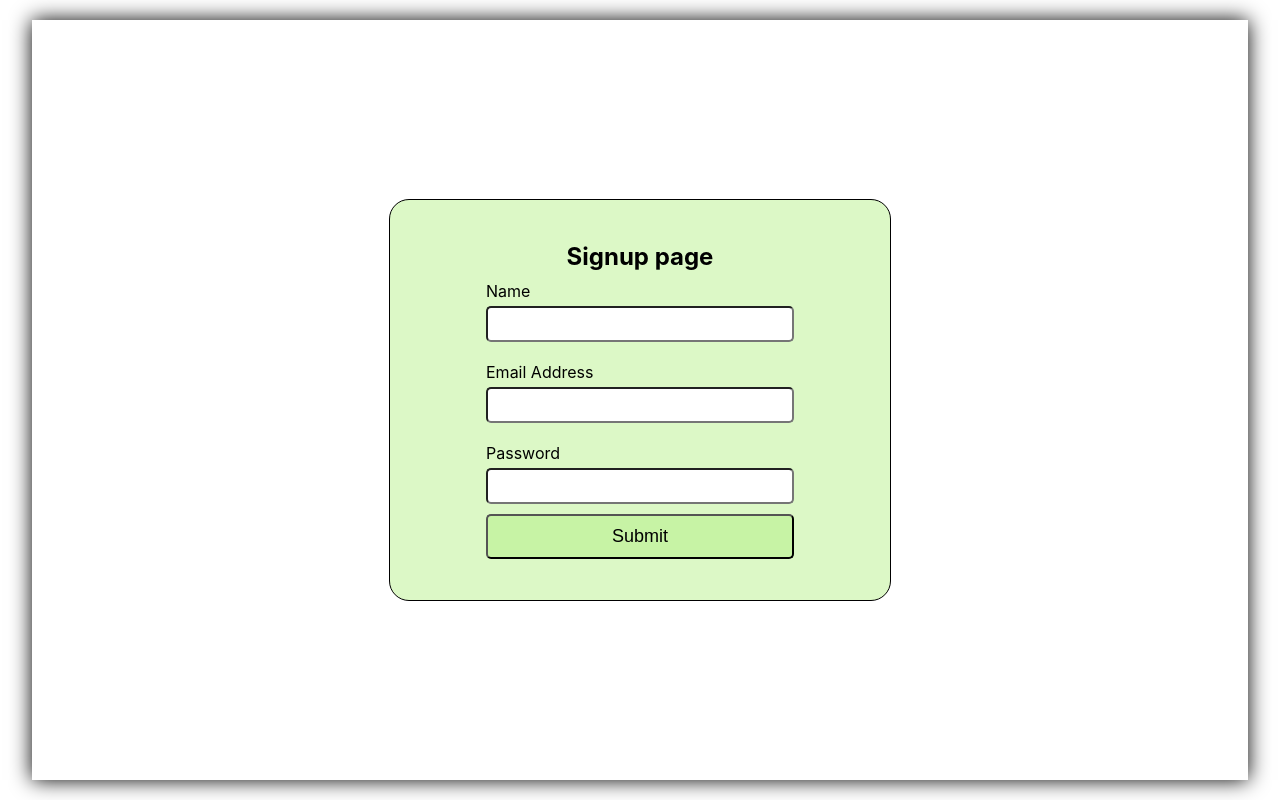
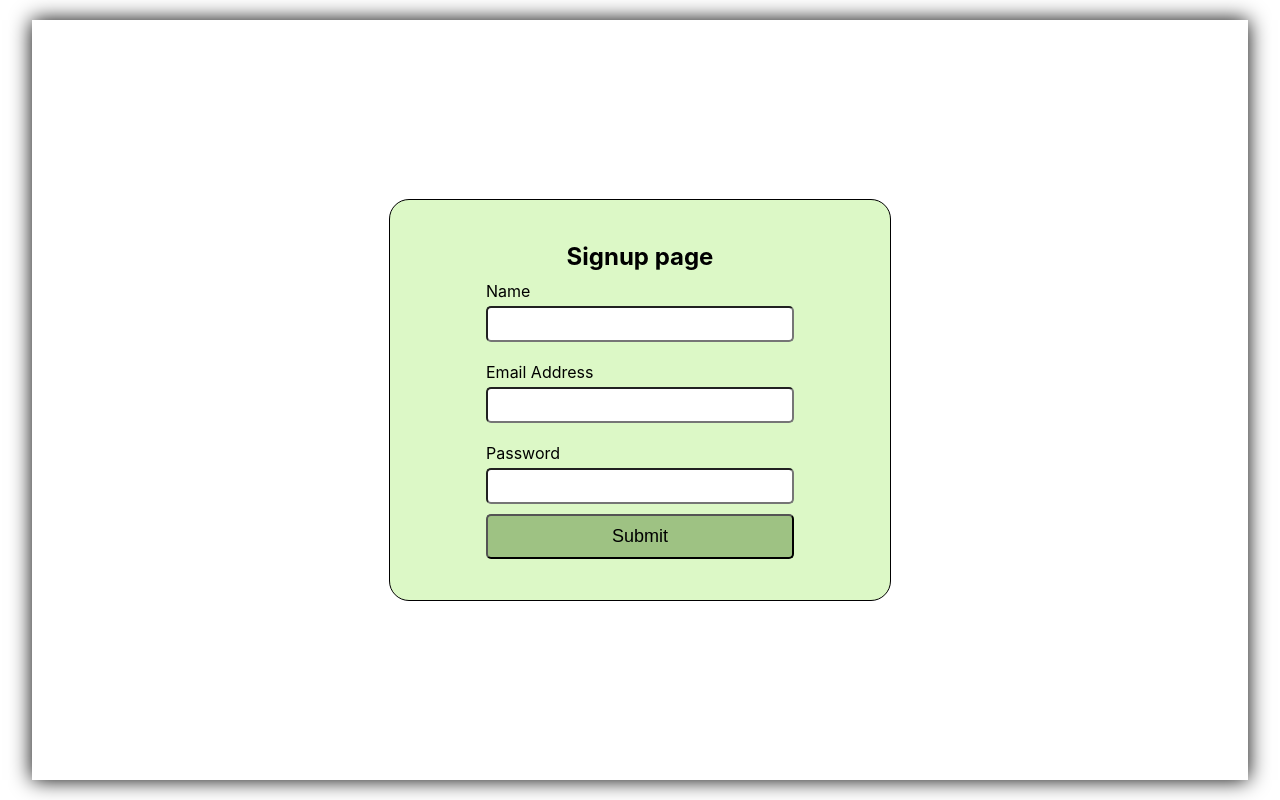
Before and after one commit to arhussain1/whatsapp-clone, a React (Create React App) app in the folder whatsapp-client/: page /signup in a window 1280 px wide. In both pictures the pointer is over the button "Submit". Built offline with nearby package versions, Linux system fonts and the light colour scheme.

Commit message:
Add a hover effect to the submit button

```diff
--- a/whatsapp-client/src/pages/Signup/Signup.css
+++ b/whatsapp-client/src/pages/Signup/Signup.css
@@ -51,3 +51,7 @@
 	cursor: pointer;
 	font-size: large;
 }
+
+.signup__button:hover {
+	background-color: #9ec283;
+}
```
